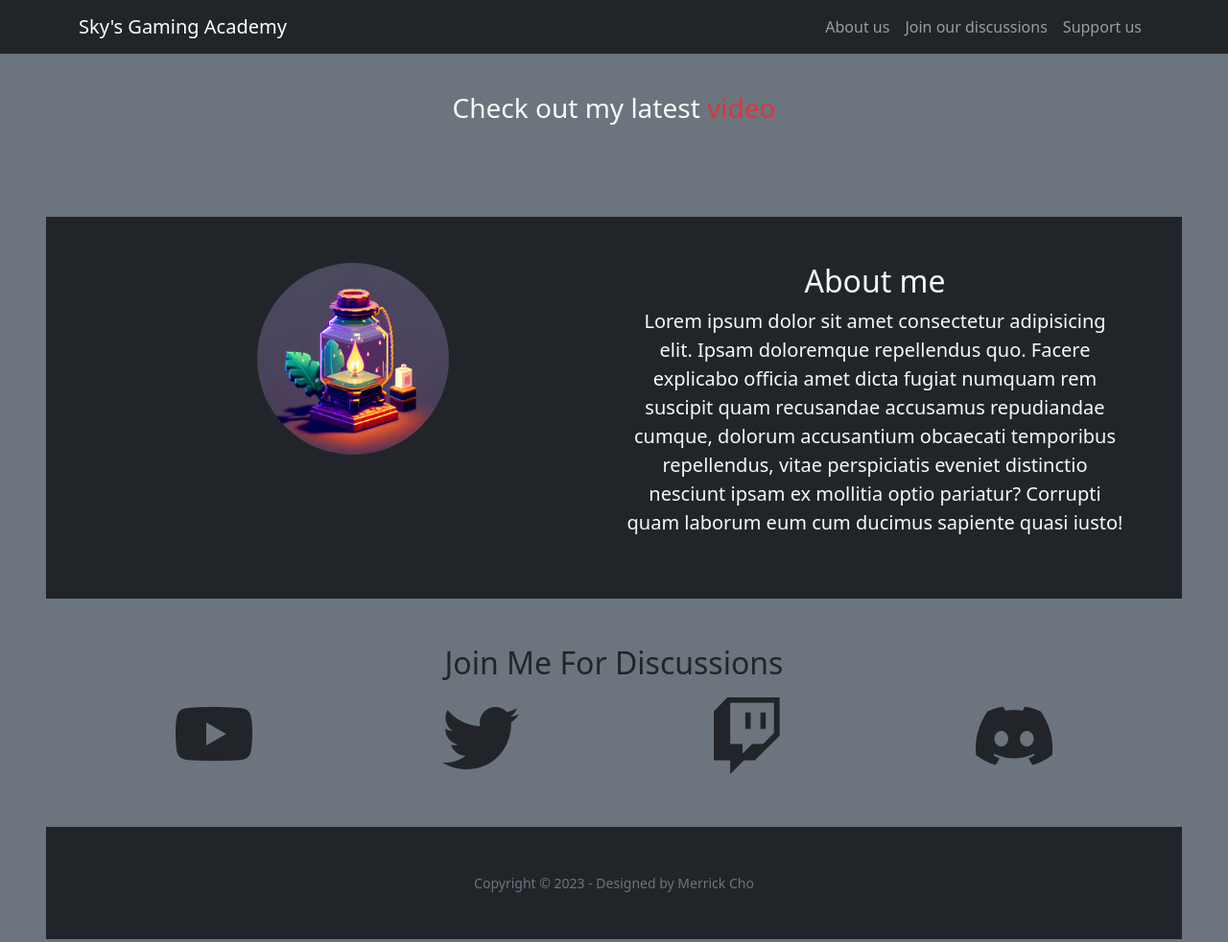
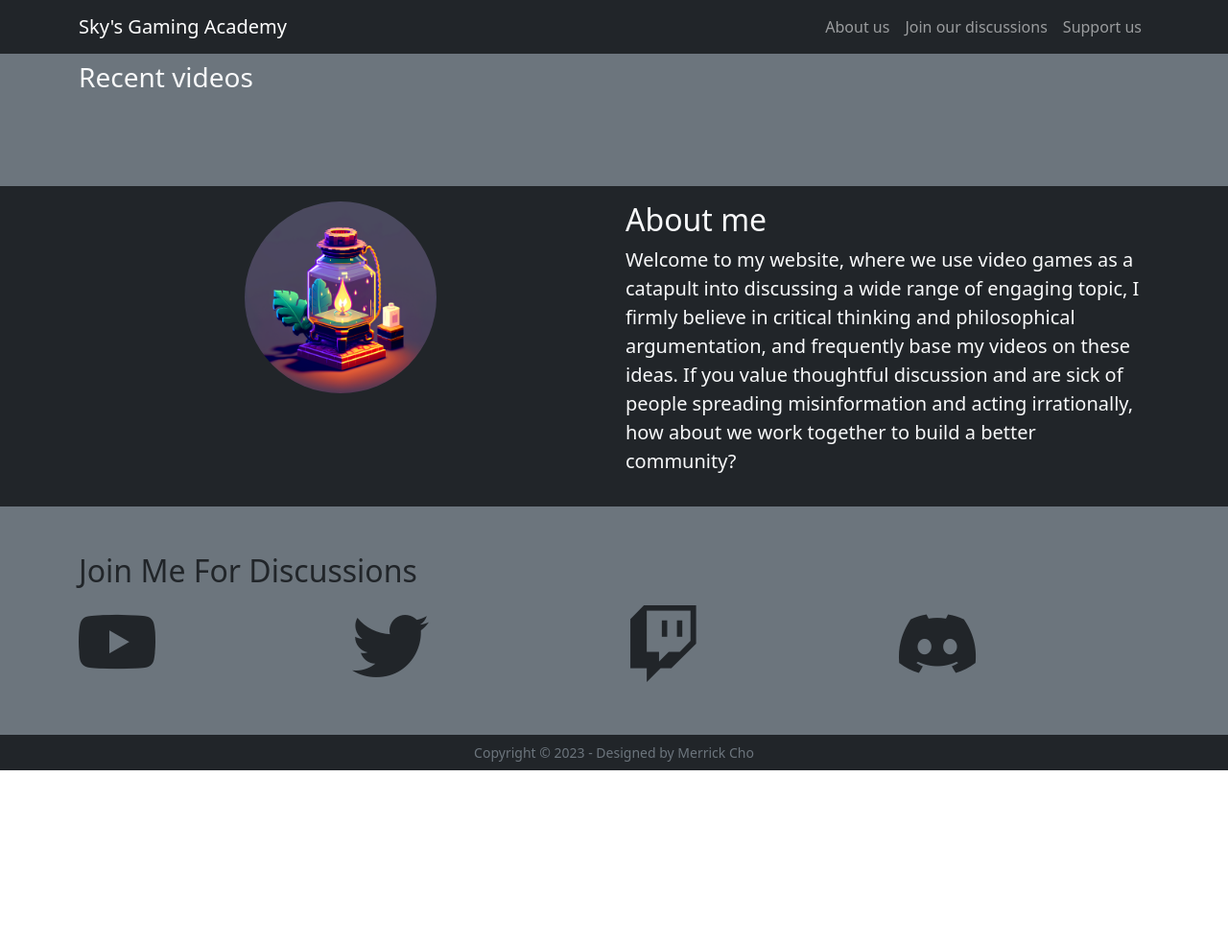
Before and after one commit to merrickcho/SkyGamingAcademy, a plain HTML site: page index.html in a window 1280 px wide. Shown: the top 982 px of the page at 96% size. After the commit the page ends 803 px from the top, so only its background shows below. Drawn offline with nearby package versions, Linux system fonts and the light colour scheme; no server answers.

Commit message:
Made small changes

```diff
--- a/index.html
+++ b/index.html
@@ -48,25 +48,20 @@
     </nav>
 
     <!-- Showcase -->
-    <section class="bg-secondary text-light p-5 my-5 text-center">
+    <section class="bg-secondary text-light p-5 text-left">
         <div class="container">
             <div class="row">
-                <div class="col-12">
-                    <h3>Check out my latest <span class="text-danger">video</span></h3>
-                    <div class="videoContainer d-flex justify-content-center m-5"></div>
+                <div class="col-12 my-3">
+                    <h3>Recent videos</h3>
+                    <div class="videoContainer d-flex justify-content-center m-3"></div>
                 </div>
 
             </div>
         </div>
-        <!-- <div class="container my-5">
-            <div>
-                <h3>Check out my latest <span class="text-danger">short</span></h3>
-            </div>
-        </div>
-    </section> -->
+    </section>
 
     <!-- About -->
-    <section id="about" class="bg-dark text-light p-5">
+    <section id="about" class="bg-dark text-light p-3">
         <div class="container">
             <div class="row">
                 <div class="col-6">
@@ -76,7 +71,7 @@
                 </div>
                 <div class="col-6 text-left justify-content-between">
                     <h2>About me</h2>
-                    <p class="lead">Lorem ipsum dolor sit amet consectetur adipisicing elit. Ipsam doloremque repellendus quo. Facere explicabo officia amet dicta fugiat numquam rem suscipit quam recusandae accusamus repudiandae cumque, dolorum accusantium obcaecati temporibus repellendus, vitae perspiciatis eveniet distinctio nesciunt ipsam ex mollitia optio pariatur? Corrupti quam laborum eum cum ducimus sapiente quasi iusto!</p>
+                    <p class="lead">Welcome to my website, where we use video games as a catapult into discussing a wide range of engaging topic, I firmly believe in critical thinking and philosophical argumentation, and frequently base my videos on these ideas. If you value thoughtful discussion and are sick of people spreading misinformation and acting irrationally, how about we work together to  build a better community?</p>
                 </div>
             </div>
         </div>
@@ -84,7 +79,8 @@
 
     <!-- Join us -->
     <section id="join" class="bg-secondary text-dark p-5">
-        <h2 class="text-center">Join Me For Discussions</h2>
+        <div class="container">
+            <h2 class="text-left">Join Me For Discussions</h2>
             <div class="row justify-content-center">
                 <div class="col-3">
                     <a href="#"><i class="bi bi-youtube text-dark h1" style="font-size: 5rem;"></i></a>
@@ -100,15 +96,20 @@
                     <a href="#"><i class="bi bi-discord text-dark h1" style="font-size: 5rem;"></i></a>
                 </div>
             </div>
+        </div>
+    </section>
 
-    </section>
-    <footer class="bg-dark text-light py-5">
+    <!-- Footer -->
+    <section class="footer">
+        <footer class="bg-dark text-light py-2">
             <div class="containter px-4">
                 <div class="small text-center text-muted">
                     Copyright &copy; 2023 - Designed by Merrick Cho
                 </div>
             </div>
         </footer>
+    </section>
+
     <script src="https://cdn.jsdelivr.net/npm/bootstrap@5.0.2/dist/js/bootstrap.bundle.min.js" integrity="sha384-MrcW6ZMFYlzcLA8Nl+NtUVF0sA7MsXsP1UyJoMp4YLEuNSfAP+JcXn/tWtIaxVXM" crossorigin="anonymous"></script>
 
 </body>
--- a/js/script.js
+++ b/js/script.js
@@ -1,4 +1,4 @@
-fetch("https://youtube.googleapis.com/youtube/v3/search?part=snippet&channelId=UCHTe0Wt2h1zlFbjYfvqShpg&maxResults=1&order=date&key=AIzaSyA9eXX7MDgk8KsSBNuACIT07IJH8xl_YCY")
+fetch("https://youtube.googleapis.com/youtube/v3/search?part=snippet&channelId=UCHTe0Wt2h1zlFbjYfvqShpg&maxResults=3&order=date&key=AIzaSyA9eXX7MDgk8KsSBNuACIT07IJH8xl_YCY")
     .then((res)=> {
         return res.json()
 
@@ -9,7 +9,7 @@ fetch("https://youtube.googleapis.com/youtube/v3/search?part=snippet&channelId=U
                 videoContainer.innerHTML +=
                 `
                 <a href="https://youtube.com/watch?v=${video.id.videoId}" target="_blank"><img src="${video.snippet.thumbnails.high.url}">
-                <div class="text-light"><h4>${video.snippet.title}</h4></div>
+                <div class="text-light"><h6>${video.snippet.title}</h6></div>
 
                 `
 
```
Lines whose indentation alone changed are shown as unchanged.
